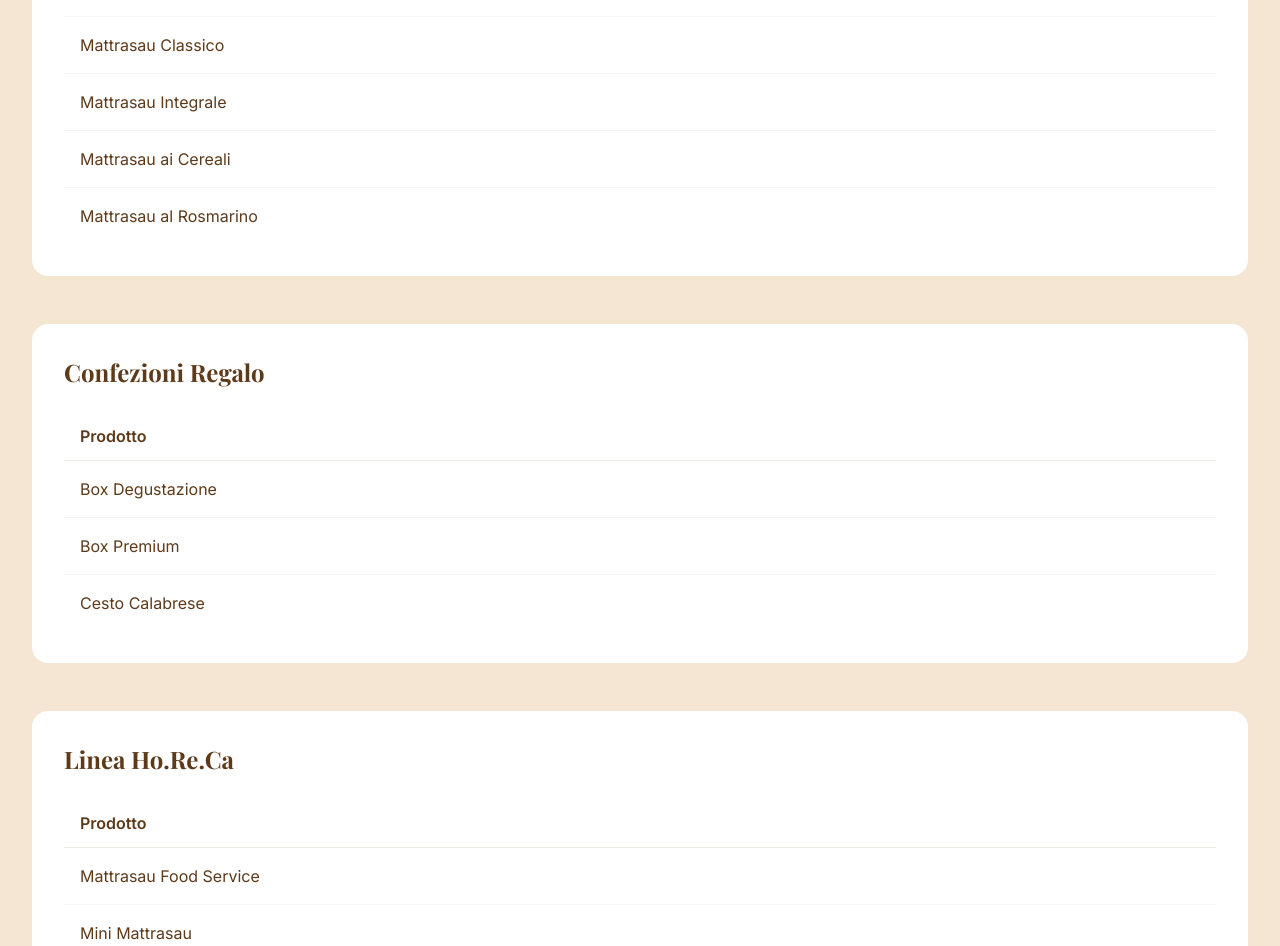
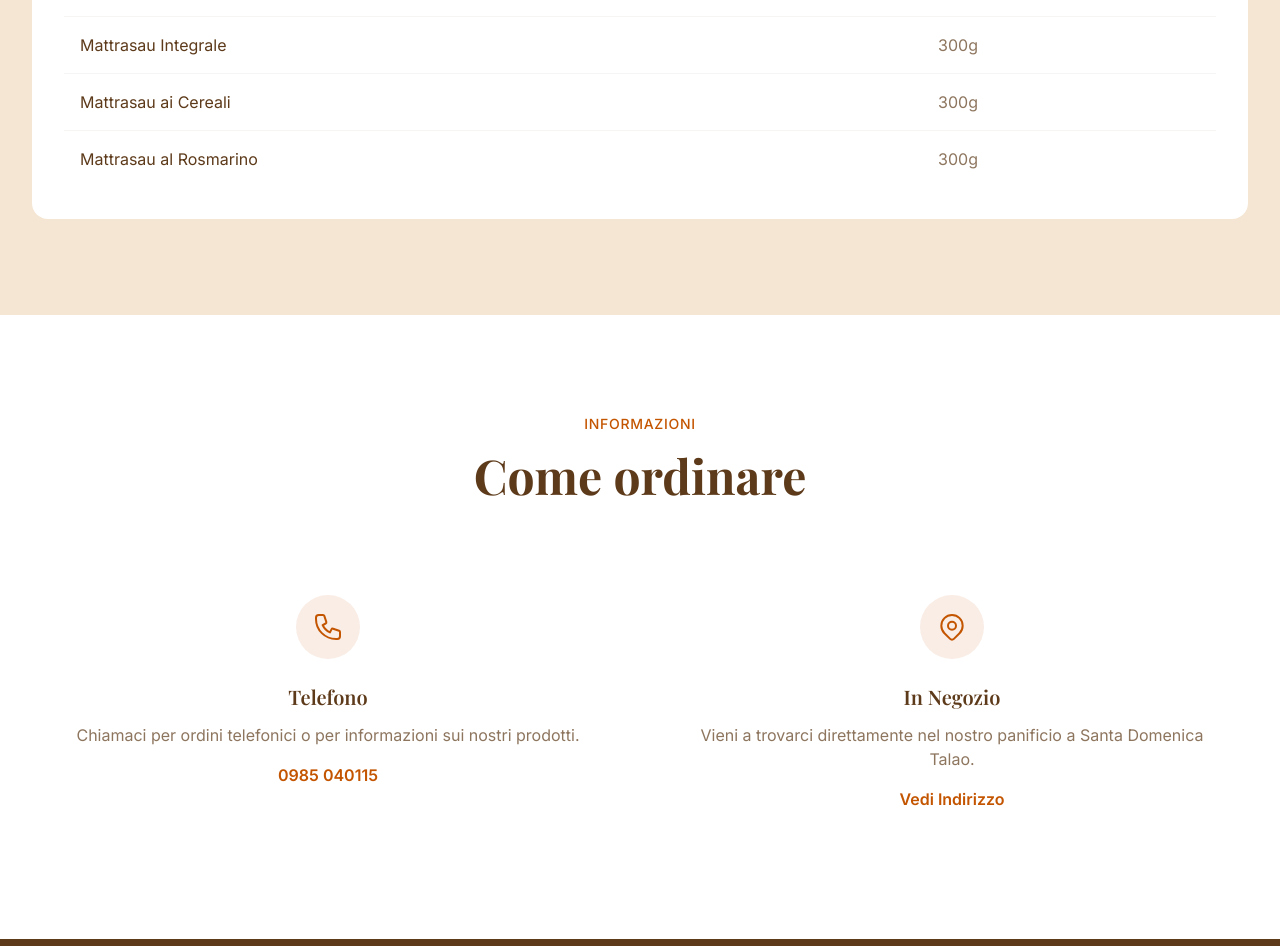
Before and after one commit to Amattra/panemattrasau, a Next.js app: page /catalogo in a window 1280 px wide. Shown: the part 1846-2792 px from the top of the page. Built offline with nearby package versions, Linux system fonts and the light colour scheme; a web font is replaced by a local one.

Commit message:
Remove Confezioni Regalo and Ho.Re.Ca sections, set weight 300g
Co-Authored-By: Claude Sonnet 4.6 <noreply@anthropic.com>

```diff
--- a/src/app/catalogo/page.tsx
+++ b/src/app/catalogo/page.tsx
@@ -11,27 +11,10 @@ const catalogSections = [
   {
     title: "Pane Mattrasau",
     products: [
-      { name: "Mattrasau Classico", weight: "250g", pieces: "1 pz" },
-      { name: "Mattrasau Classico", weight: "500g", pieces: "2 pz" },
-      { name: "Mattrasau Integrale", weight: "250g", pieces: "1 pz" },
-      { name: "Mattrasau ai Cereali", weight: "250g", pieces: "1 pz" },
-      { name: "Mattrasau al Rosmarino", weight: "250g", pieces: "1 pz" },
-    ],
-  },
-  {
-    title: "Confezioni Regalo",
-    products: [
-      { name: "Box Degustazione", weight: "750g", pieces: "3 varianti" },
-      { name: "Box Premium", weight: "1kg", pieces: "4 varianti" },
-      { name: "Cesto Calabrese", weight: "2kg", pieces: "Assortimento" },
-    ],
-  },
-  {
-    title: "Linea Ho.Re.Ca",
-    products: [
-      { name: "Mattrasau Food Service", weight: "1kg", pieces: "Bulk" },
-      { name: "Mini Mattrasau", weight: "500g", pieces: "20 pz" },
-      { name: "Grissini Mattrasau", weight: "300g", pieces: "30 pz" },
+      { name: "Mattrasau Classico", weight: "300g" },
+      { name: "Mattrasau Integrale", weight: "300g" },
+      { name: "Mattrasau ai Cereali", weight: "300g" },
+      { name: "Mattrasau al Rosmarino", weight: "300g" },
     ],
   },
 ];
@@ -116,12 +99,14 @@ export default function Catalogo() {
                     <thead>
                       <tr className="border-b border-brown/10">
                         <th className="text-left py-3 px-4 font-semibold text-brown">Prodotto</th>
+                        <th className="text-left py-3 px-4 font-semibold text-brown">Peso</th>
                       </tr>
                     </thead>
                     <tbody>
                       {section.products.map((product, index) => (
                         <tr key={index} className="border-b border-brown/5 last:border-0">
                           <td className="py-4 px-4 text-brown">{product.name}</td>
+                          <td className="py-4 px-4 text-brown/70">{product.weight}</td>
                         </tr>
                       ))}
                     </tbody>
```
